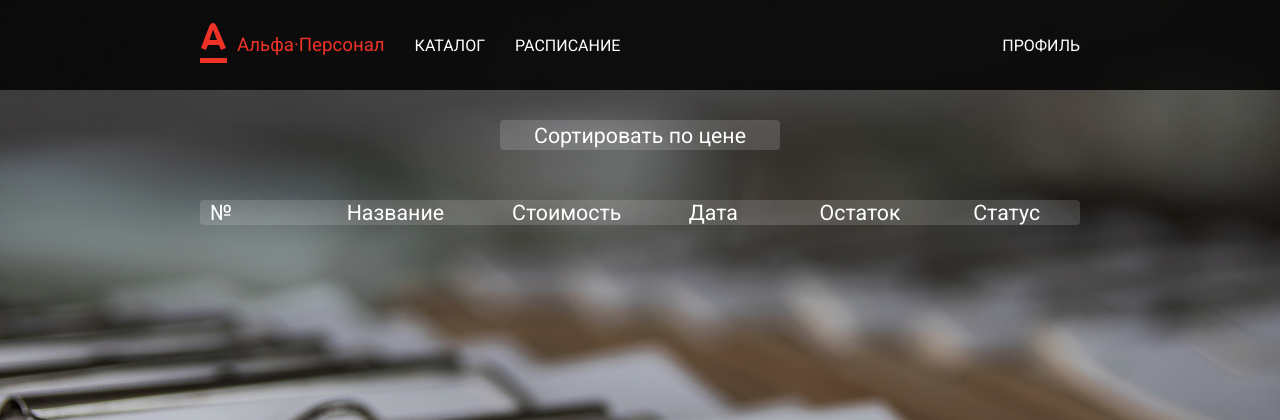
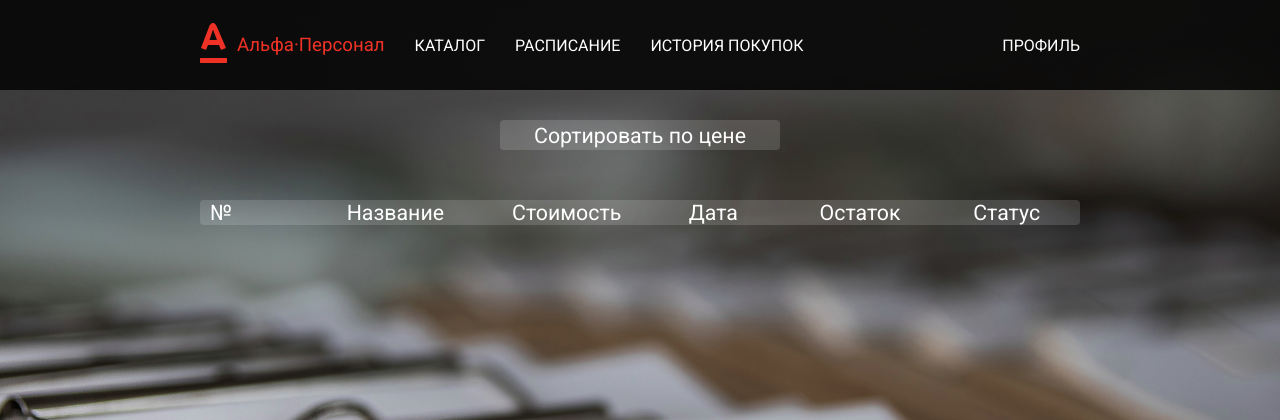
Before and after one commit to spanickroon/Alfa-Staff, a Django app: page /purchases in a window 1280 px wide. Shown: the top 420 px of the page. Run offline with Django 3.2, Linux system fonts and the light colour scheme; the visitor is signed in with stand-in values (Sample User, id 1); data that the repository does not hold is empty.

Commit message:
Moved purchase history to header

```diff
--- a/templates/alfastaff-bonuses/catalog.html
+++ b/templates/alfastaff-bonuses/catalog.html
@@ -13,6 +13,7 @@
 
         <a class="nav-panel" href="{% url 'bonuses' %}">КАТАЛОГ</a>
         <a class="nav-panel" href="{% url 'shedule' %}">РАСПИСАНИЕ</a>
+        <a class="nav-panel" href="{% url 'purchases' %}">ИСТОРИЯ ПОКУПОК</a>
         {% if user.profile.role == 1 %}
             <a class="nav-panel nav-admin" href="admin/">АДМИН ПАНЕЛЬ</a>
         {% endif %}
--- a/templates/alfastaff-bonuses/edit.html
+++ b/templates/alfastaff-bonuses/edit.html
@@ -13,6 +13,7 @@
 
         <a class="nav-panel" href="{% url 'bonuses' %}">КАТАЛОГ</a>
         <a class="nav-panel" href="{% url 'shedule' %}">РАСПИСАНИЕ</a>
+        <a class="nav-panel" href="{% url 'purchases' %}">ИСТОРИЯ ПОКУПОК</a>
         {% if user.profile.role == 1 %}
             <a class="nav-panel nav-admin" href="admin/">АДМИН ПАНЕЛЬ</a>
         {% endif %}
--- a/templates/alfastaff-bonuses/profile.html
+++ b/templates/alfastaff-bonuses/profile.html
@@ -13,6 +13,7 @@
 
         <a class="nav-panel" href="{% url 'bonuses' %}">КАТАЛОГ</a>
         <a class="nav-panel" href="{% url 'shedule' %}">РАСПИСАНИЕ</a>
+        <a class="nav-panel" href="{% url 'purchases' %}">ИСТОРИЯ ПОКУПОК</a>
         {% if user.profile.role == 1 %}
             <a class="nav-panel nav-admin" href="admin/">АДМИН ПАНЕЛЬ</a>
         {% endif %}
@@ -73,7 +74,6 @@
 </div>
 
 <div class="profile-button-container">
-    <a href="{% url 'purchases' %}"><button class="button-list-purchases">Список покупок</button></a>
     <a href="{% url 'edit' %}"><button class="button-edit-profile">Редактировать</button></a>
     <a href="{% url 'logout' %}"><button class="button-login-register">Выйти</button></a>
 </div>
--- a/templates/alfastaff-bonuses/purchases.html
+++ b/templates/alfastaff-bonuses/purchases.html
@@ -13,6 +13,7 @@
 
         <a class="nav-panel" href="{% url 'bonuses' %}">КАТАЛОГ</a>
         <a class="nav-panel" href="{% url 'shedule' %}">РАСПИСАНИЕ</a>
+        <a class="nav-panel" href="{% url 'purchases' %}">ИСТОРИЯ ПОКУПОК</a>
         {% if user.profile.role == 1 %}
             <a class="nav-panel nav-admin" href="admin/">АДМИН ПАНЕЛЬ</a>
         {% endif %}
--- a/templates/alfastaff-shedule/shedule.html
+++ b/templates/alfastaff-shedule/shedule.html
@@ -22,6 +22,7 @@
 
             <a class="nav-panel" href="{% url 'bonuses' %}">КАТАЛОГ</a>
             <a class="nav-panel" href="{% url 'shedule' %}">РАСПИСАНИЕ</a>
+            <a class="nav-panel" href="{% url 'purchases' %}">ИСТОРИЯ ПОКУПОК</a>
             {% if user.profile.role == 1 %}
                 <a class="nav-panel nav-admin" href="admin/">АДМИН ПАНЕЛЬ</a>
             {% endif %}
```
